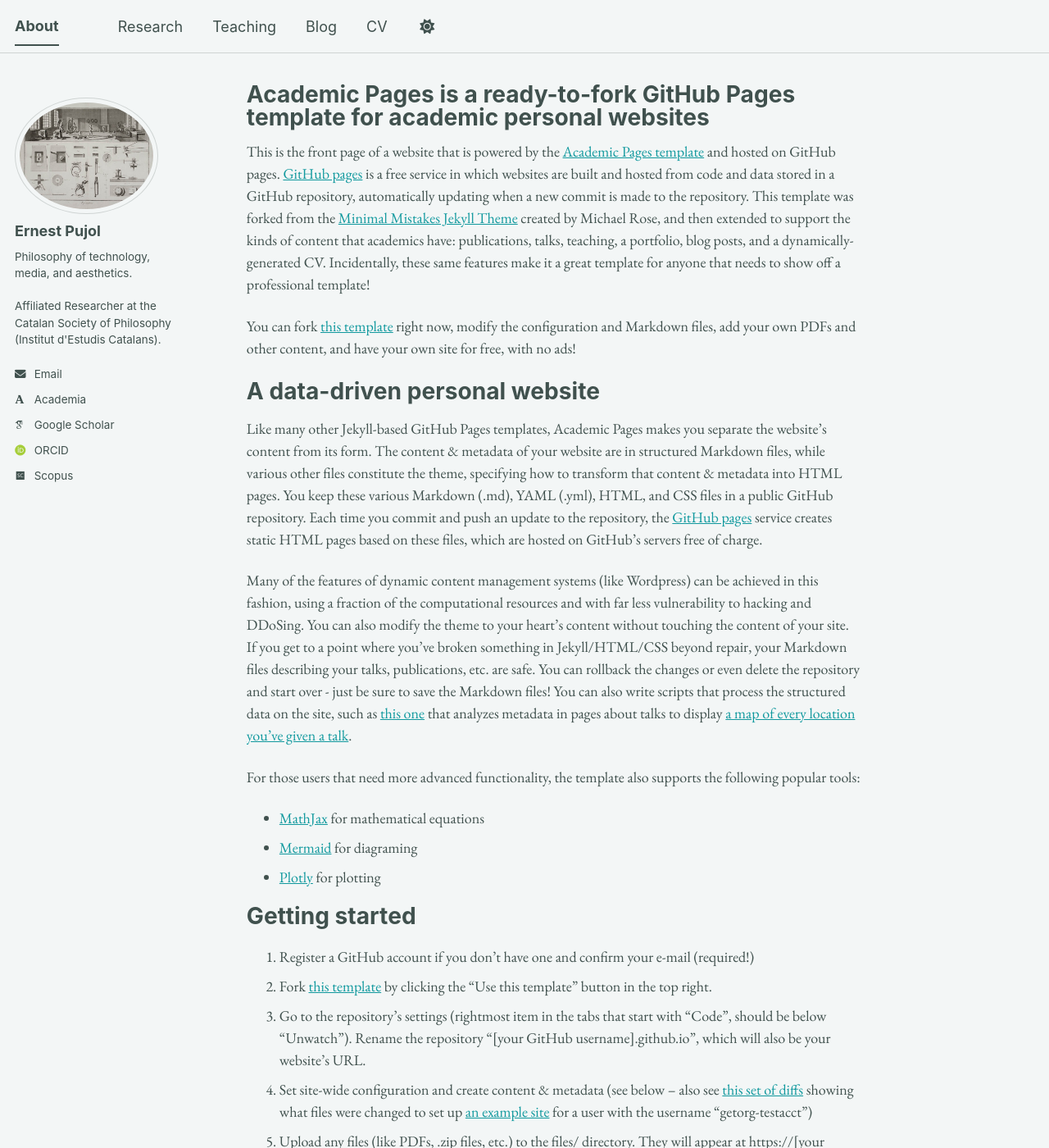
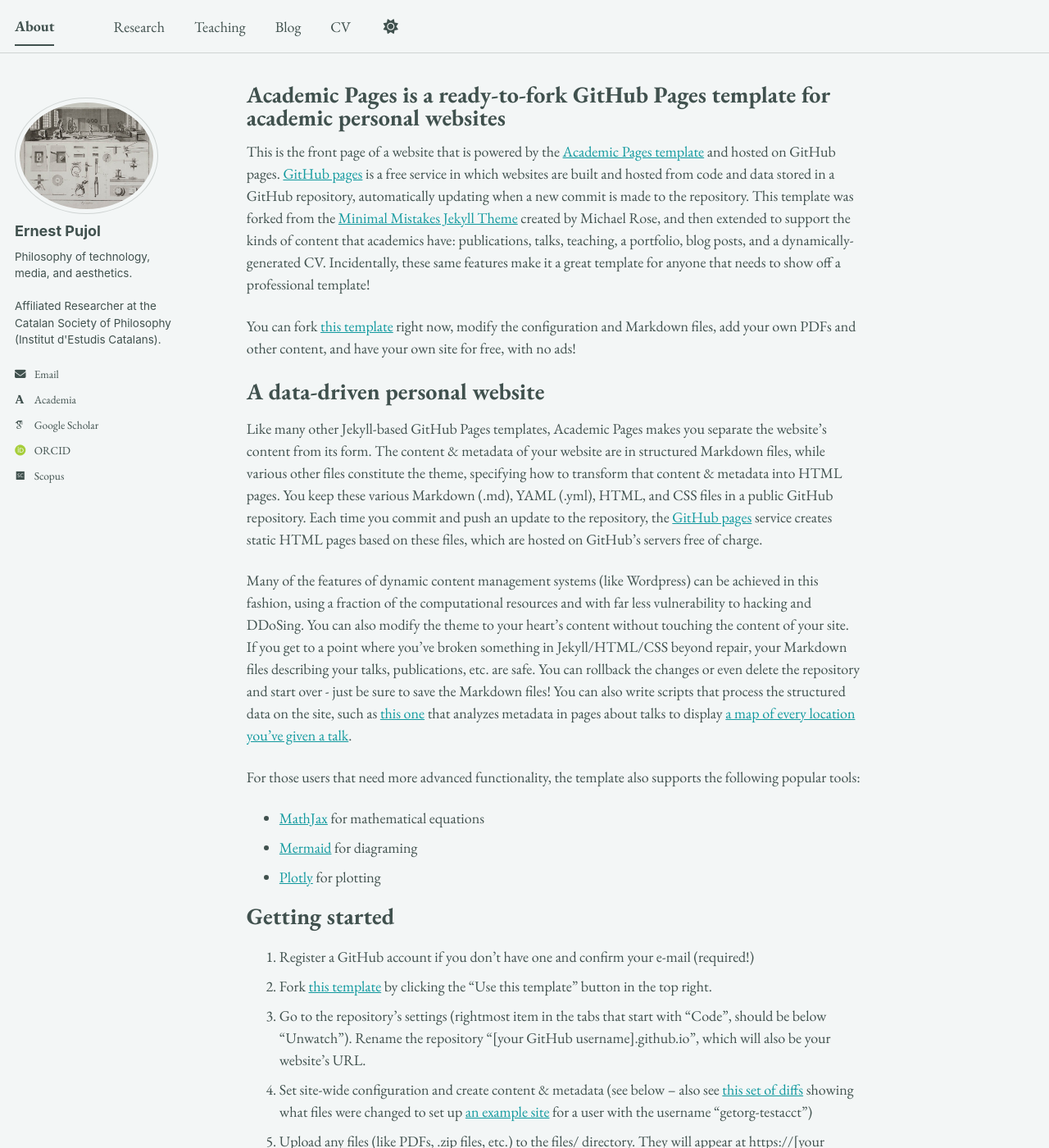
Before and after one commit to epujol90/epujol90.github.io, a Jekyll site: the page built from _pages/about.md, in a window 1280 px wide and 1400 px high. Shown: the whole window at 82% size. Built offline with Jekyll 4.4.1, drawn with Linux system fonts in a browser that asks for light colours; some web fonts are replaced; a script bundle is joined from its source files by our own code; library files that are not in the unit come from our copies.

Commit message:
Update main.scss

```diff
--- a/assets/css/main.scss
+++ b/assets/css/main.scss
@@ -44,7 +44,7 @@
 
 @import url('https://fonts.googleapis.com/css2?family=EB+Garamond:ital,wght@0,400;0,700;1,400&display=swap');
 
-body {
+body, h1, h2, h3, h4, h5, h6, p, li, a, div, span, nav, footer {
   font-family: "EB Garamond", serif;
 }
 
```
